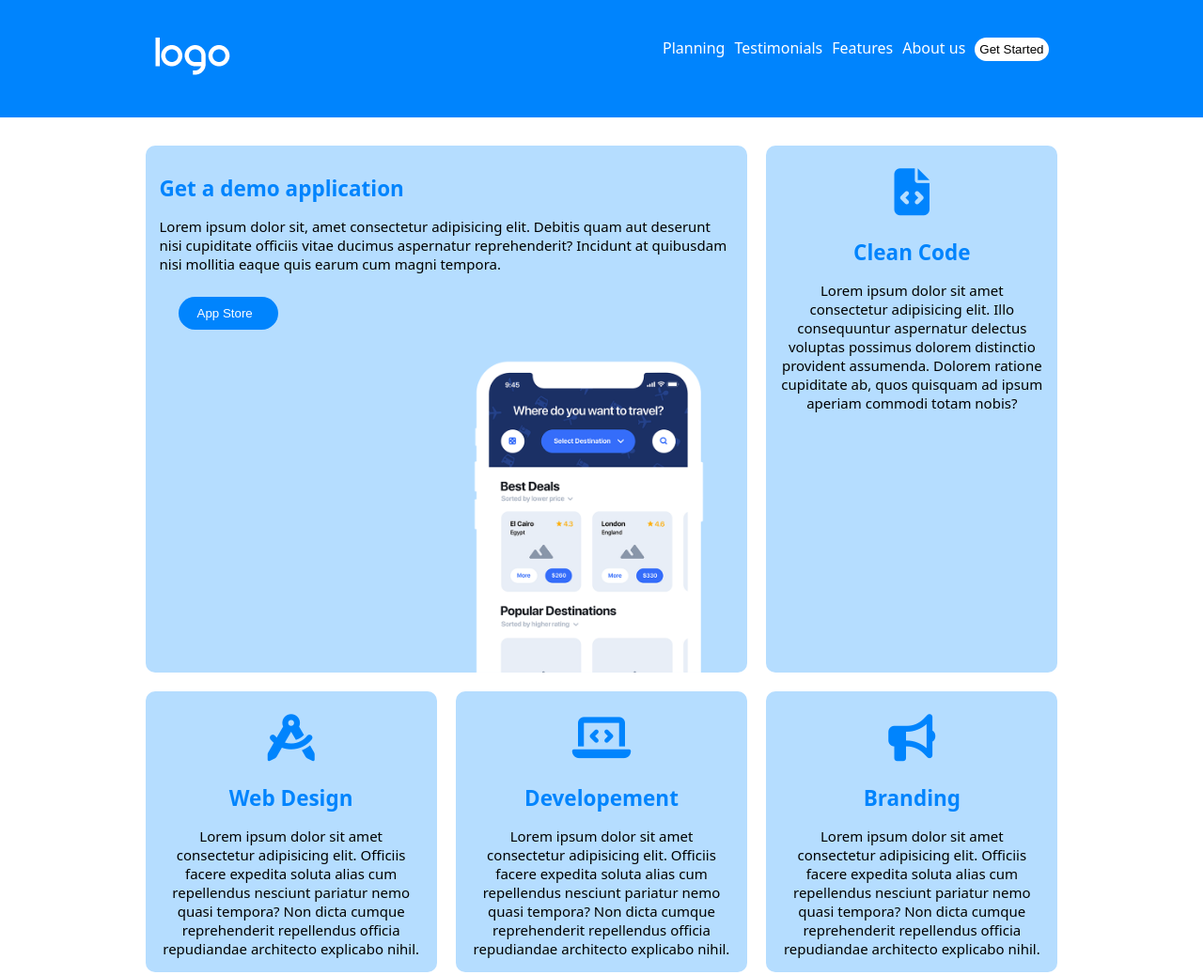
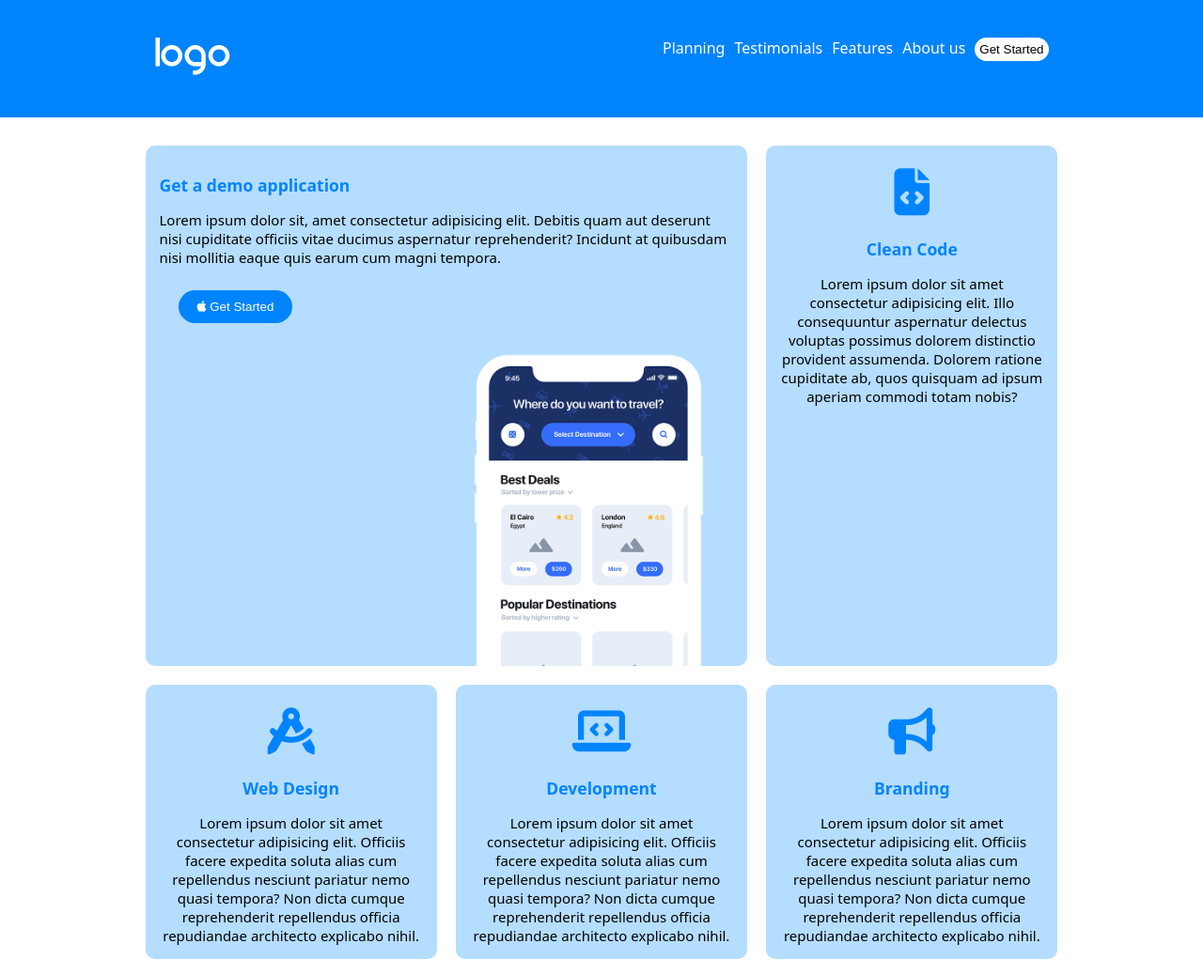
Before and after one commit to Shamble94/htmlcss-responsive-layout, a plain HTML site: page index.html in a window 1280 px wide. Shown: the top 1038 px of the page at 94% size. Drawn offline with Linux system fonts and the light colour scheme.

Commit message:
[UPDATE] Changed h2 to h3 in section demo

```diff
--- a/css/style.css
+++ b/css/style.css
@@ -224,6 +224,7 @@ ul{
 
 }
 
+
 /*********** MEDIA QUERY  ***********/
 
 @media screen and (min-width: 469px) and (max-width: 767px){
--- a/index.html
+++ b/index.html
@@ -44,12 +44,12 @@
                 <!-- COLONNA CYAN -->
                 <div class="col-33-66 bg-cyan">
                     <div class="content padding">
-                        <h2 class="text-color-blue margin-top-bot">Get a demo application</h2>
+                        <h3 class="text-color-blue margin-top-bot">Get a demo application</h3>
                         <div>Lorem ipsum dolor sit, amet consectetur adipisicing elit. Debitis quam aut deserunt nisi cupiditate officiis vitae ducimus aspernatur reprehenderit? Incidunt at quibusdam nisi mollitia eaque quis earum cum magni tempora.
                         </div>
                         <!-- BUTTON -->
                         <div class="text-align-c margin-top-bot button">
-                            <input type="button"  class="bg-blue text-color-white button" value="App Store  ">
+                            <button class="bg-blue text-color-white button"> <i class="fa-brands fa-apple"></i> Get Started</button>
                         </div>
                         <!-- IMMAGINE -->
                         <div class="text-align-c">
@@ -64,7 +64,7 @@
                             <i class="fa-solid fa-file-code"></i>
                         </div>
                         <!-- CLEAN CODE -->
-                        <h2 class="text-color-blue padding">Clean Code</h2>
+                        <h3 class="text-color-blue padding">Clean Code</h3>
                         Lorem ipsum dolor sit amet consectetur adipisicing elit. Illo consequuntur aspernatur delectus voluptas possimus dolorem distinctio provident assumenda. Dolorem ratione cupiditate ab, quos quisquam ad ipsum aperiam commodi totam nobis?
                     </div>
                 </div>
@@ -76,7 +76,7 @@
                             <i class="fa-solid fa-compass-drafting"></i>
                         </div>
                         <!-- WEB DESIGN -->
-                        <h2 class="text-color-blue padding">Web Design</h2>
+                        <h3 class="text-color-blue padding">Web Design</h3>
                         Lorem ipsum dolor sit amet consectetur adipisicing elit. Officiis facere expedita soluta alias cum repellendus nesciunt pariatur nemo quasi tempora? Non dicta cumque reprehenderit repellendus officia repudiandae architecto explicabo nihil.
                     </div>
                 </div>
@@ -88,7 +88,7 @@
                             <i class="fa-solid fa-laptop-code"></i>
                         </div>
                         <!-- DEVELOPEMENT -->
-                        <h2 class="text-color-blue padding">Developement</h2>
+                        <h3 class="text-color-blue margin-top-bot">Development</h3>
                         Lorem ipsum dolor sit amet consectetur adipisicing elit. Officiis facere expedita soluta alias cum repellendus nesciunt pariatur nemo quasi tempora? Non dicta cumque reprehenderit repellendus officia repudiandae architecto explicabo nihil.
                     </div>
                 </div>
@@ -100,7 +100,7 @@
                             <i class="fa-solid fa-bullhorn"></i>
                         </div>
                         <!-- BRANDING -->
-                        <h2 class="text-color-blue padding">Branding</h2>
+                        <h3 class="text-color-blue padding">Branding</h3>
                         Lorem ipsum dolor sit amet consectetur adipisicing elit. Officiis facere expedita soluta alias cum repellendus nesciunt pariatur nemo quasi tempora? Non dicta cumque reprehenderit repellendus officia repudiandae architecto explicabo nihil.
                     </div>
                 </div>
```
